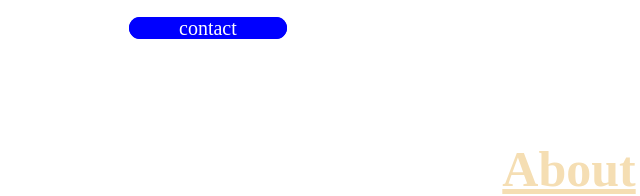
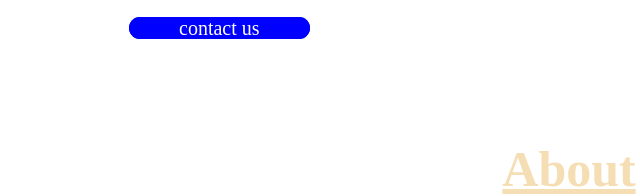
Before and after one commit to gkcee/Mr-Klear-porfolio, a plain HTML site: page index.html in a window 1280 px wide. Shown: the part 352-548 px from the top of the page, 71-711 px from the left. Drawn offline with Linux system fonts and the light colour scheme.

Commit message:
updated the index file

```diff
--- a/index.html
+++ b/index.html
@@ -25,7 +25,7 @@
         <h1>hi,</h1>
         <h1>i'am kelvin</h1>
         <h1>web developer</h1>
-        <a href="./let's chat.html">contact</a>
+        <a href="./let's chat.html">contact us</a>
        </div>
        <div class="part2">
         <img src="./images/handsome-30s-top-manager-portrait-600nw-2448610227.webp" alt="">
```
